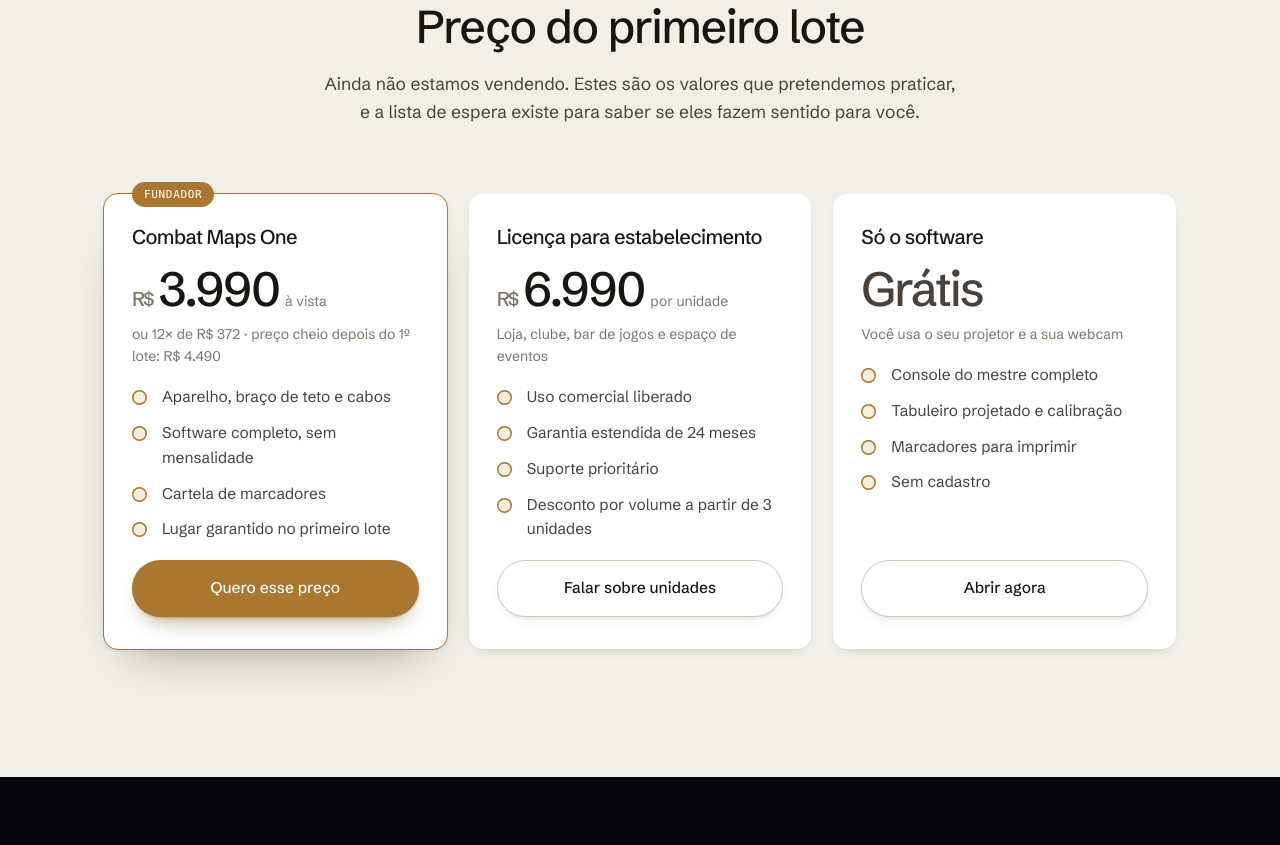
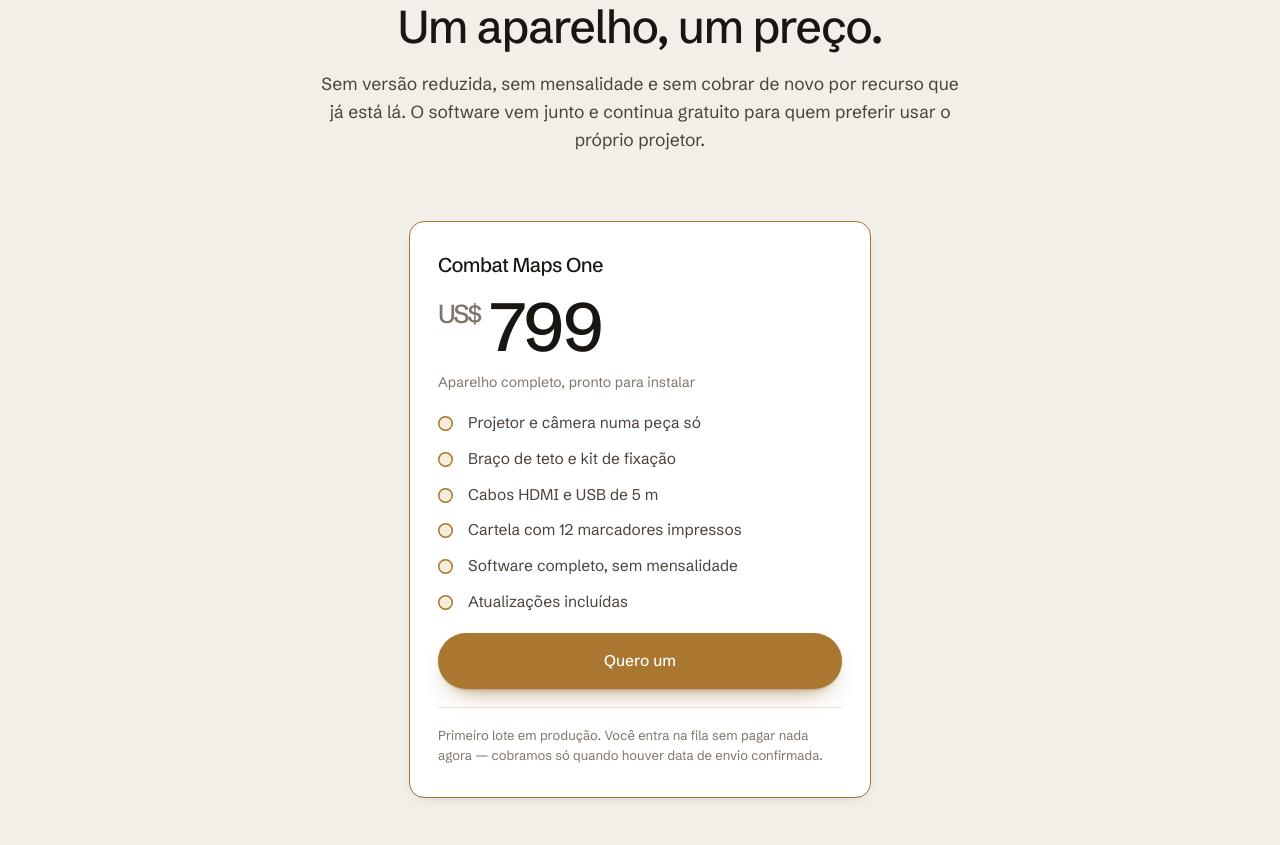
Before and after one commit to mpires-dev/rpg-table-projector, a website: page landing/index.html in a window 1280 px wide. Shown: the part 5535-6380 px from the top of the page. Drawn offline with Linux system fonts and the light colour scheme; a web font is replaced by a local one.

Commit message:
Landing: um preço só, US$ 799
Os três planos viram um cartão de produto. Fundador e licença comercial existiam
para uma oferta em validação; com preço de venda definido, eles só dividiam a
atenção na hora da decisão.

O software gratuito sai da grade de planos mas continua na página — ele nunca
foi um plano, é a porta de entrada, e já aparece no topo com link direto.

PRODUCT.md registra a oferta nova.

```diff
--- a/landing/index.html
+++ b/landing/index.html
@@ -380,58 +380,34 @@
       <section class="section section-tint" id="preco">
         <div class="wrap">
           <header class="section-head">
-            <h2>Preço do primeiro lote</h2>
+            <h2>Um aparelho, um preço.</h2>
             <p>
-              Ainda não estamos vendendo. Estes são os valores que pretendemos praticar, e
-              a lista de espera existe para saber se eles fazem sentido para você.
+              Sem versão reduzida, sem mensalidade e sem cobrar de novo por recurso que já
+              está lá. O software vem junto e continua gratuito para quem preferir usar o
+              próprio projetor.
             </p>
           </header>
 
-          <div class="plans">
-            <article class="plan plan-featured">
-              <span class="plan-badge">Fundador</span>
-              <h3>Combat Maps One</h3>
-              <p class="plan-price">
-                <small>R$</small>3.990<span>à vista</span>
-              </p>
-              <p class="plan-alt">ou 12× de R$ 372 · preço cheio depois do 1º lote: R$ 4.490</p>
-              <ul class="checklist">
-                <li>Aparelho, braço de teto e cabos</li>
-                <li>Software completo, sem mensalidade</li>
-                <li>Cartela de marcadores</li>
-                <li>Lugar garantido no primeiro lote</li>
-              </ul>
-              <a class="btn btn-primary btn-block" href="#lista">Quero esse preço</a>
-            </article>
+          <article class="plan plan-single">
+            <h3>Combat Maps One</h3>
+            <p class="plan-price"><small>US$</small>799</p>
+            <p class="plan-alt">Aparelho completo, pronto para instalar</p>
 
-            <article class="plan">
-              <h3>Licença para estabelecimento</h3>
-              <p class="plan-price"><small>R$</small>6.990<span>por unidade</span></p>
-              <p class="plan-alt">Loja, clube, bar de jogos e espaço de eventos</p>
-              <ul class="checklist">
-                <li>Uso comercial liberado</li>
-                <li>Garantia estendida de 24 meses</li>
-                <li>Suporte prioritário</li>
-                <li>Desconto por volume a partir de 3 unidades</li>
-              </ul>
-              <a class="btn btn-ghost btn-block" href="#lista">Falar sobre unidades</a>
-            </article>
+            <ul class="checklist">
+              <li>Projetor e câmera numa peça só</li>
+              <li>Braço de teto e kit de fixação</li>
+              <li>Cabos HDMI e USB de 5 m</li>
+              <li>Cartela com 12 marcadores impressos</li>
+              <li>Software completo, sem mensalidade</li>
+              <li>Atualizações incluídas</li>
+            </ul>
 
-            <article class="plan plan-free">
-              <h3>Só o software</h3>
-              <p class="plan-price">Grátis</p>
-              <p class="plan-alt">Você usa o seu projetor e a sua webcam</p>
-              <ul class="checklist">
-                <li>Console do mestre completo</li>
-                <li>Tabuleiro projetado e calibração</li>
-                <li>Marcadores para imprimir</li>
-                <li>Sem cadastro</li>
-              </ul>
-              <a class="btn btn-ghost btn-block" href="https://combat-maps.up.railway.app" target="_blank" rel="noopener">
-                Abrir agora
-              </a>
-            </article>
-          </div>
+            <a class="btn btn-primary btn-block" href="#lista">Quero um</a>
+            <p class="plan-note">
+              Primeiro lote em produção. Você entra na fila sem pagar nada agora — cobramos
+              só quando houver data de envio confirmada.
+            </p>
+          </article>
         </div>
       </section>
 
@@ -441,9 +417,8 @@
           <div class="waitlist-copy">
             <h2>Entre na lista do primeiro lote</h2>
             <p>
-              Sem cobrança e sem compromisso. Só precisamos saber quantas pessoas
-              comprariam de verdade, e a que preço, antes de encomendar o primeiro lote
-              de aparelhos.
+              Sem cobrança agora. Precisamos saber quantas pessoas querem um de verdade
+              antes de fechar o tamanho do primeiro lote.
             </p>
             <p class="waitlist-fine">
               Avisamos por e-mail quando abrir a produção. Nada de newsletter semanal.
@@ -473,7 +448,7 @@
             </fieldset>
 
             <fieldset class="field">
-              <legend>A R$ 3.990, você compraria?</legend>
+              <legend>A US$ 799, você compraria?</legend>
               <div class="choices choices-stack">
                 <label class="choice">
                   <input type="radio" name="preco" value="compraria" required />
--- a/landing/main.js
+++ b/landing/main.js
@@ -97,7 +97,7 @@ form.addEventListener('submit', async (event) => {
       // Sem endpoint: entrega pelo cliente de e-mail em vez de fingir que salvou.
       const assunto = encodeURIComponent('Lista de espera — Combat Maps');
       const corpo = encodeURIComponent(
-        `E-mail: ${email}\nPerfil: ${perfil}\nSobre o preço de R$ 3.990: ${preco}\n`
+        `E-mail: ${email}\nPerfil: ${perfil}\nSobre o preço de US$ 799: ${preco}\n`
       );
       location.href = `mailto:${EMAIL_FALLBACK}?subject=${assunto}&body=${corpo}`;
       status.textContent = 'Abrimos seu e-mail com a resposta pronta — é só enviar.';
--- a/landing/styles.css
+++ b/landing/styles.css
@@ -553,13 +553,35 @@ a {
 
 /* ============================= planos ============================= */
 
-/* Os três cartões esticam juntos para os botões pousarem na mesma linha:
-   preço lado a lado com base desalinhada lê como erro de composição. */
-.plans {
-  display: grid;
-  grid-template-columns: repeat(3, 1fr);
-  gap: 22px;
-  align-items: stretch;
+/* Um cartão só: centralizado e estreito, para o preço não boiar numa faixa
+   larga demais. */
+.plan-single {
+  max-width: 460px;
+  margin: 0 auto;
+  gap: 20px;
+  box-shadow: var(--shadow-lg);
+  outline: 1.5px solid var(--bronze);
+}
+
+.plan-single .plan-price {
+  font-size: clamp(52px, 6vw, 68px);
+  gap: 10px;
+}
+
+/* No preço grande o "US$" precisa subir junto, senão fica pendurado na base. */
+.plan-single .plan-price small {
+  font-size: 26px;
+  align-self: flex-start;
+  padding-top: 8px;
+}
+
+.plan-note {
+  margin: 0;
+  padding-top: 18px;
+  border-top: 1px solid var(--line);
+  font-size: 13px;
+  line-height: 1.5;
+  color: var(--ink-3);
 }
 
 .plan {
@@ -571,25 +593,6 @@ a {
   background: var(--card);
   border-radius: var(--radius);
   box-shadow: var(--shadow-sm);
-}
-
-.plan-featured {
-  box-shadow: var(--shadow-lg);
-  outline: 1.5px solid var(--bronze);
-}
-
-.plan-badge {
-  position: absolute;
-  top: -12px;
-  left: 28px;
-  padding: 4px 12px;
-  border-radius: 999px;
-  background: var(--bronze);
-  color: #fff;
-  font-family: var(--mono);
-  font-size: 11px;
-  letter-spacing: 0.06em;
-  text-transform: uppercase;
 }
 
 .plan h3 {
@@ -626,10 +629,6 @@ a {
 
 .plan .btn {
   margin-top: auto;
-}
-
-.plan-free .plan-price {
-  color: var(--ink-2);
 }
 
 /* ============================= lista ============================= */
@@ -903,8 +902,7 @@ a {
 
 @media (max-width: 940px) {
   .steps,
-  .features,
-  .plans {
+  .features {
     grid-template-columns: repeat(2, 1fr);
   }
 
@@ -928,8 +926,7 @@ a {
   }
 
   .steps,
-  .features,
-  .plans {
+  .features {
     grid-template-columns: minmax(0, 1fr);
   }
 
```
Also changed, not shown: PRODUCT.md (+10 -12 lines), landing/README.md.
